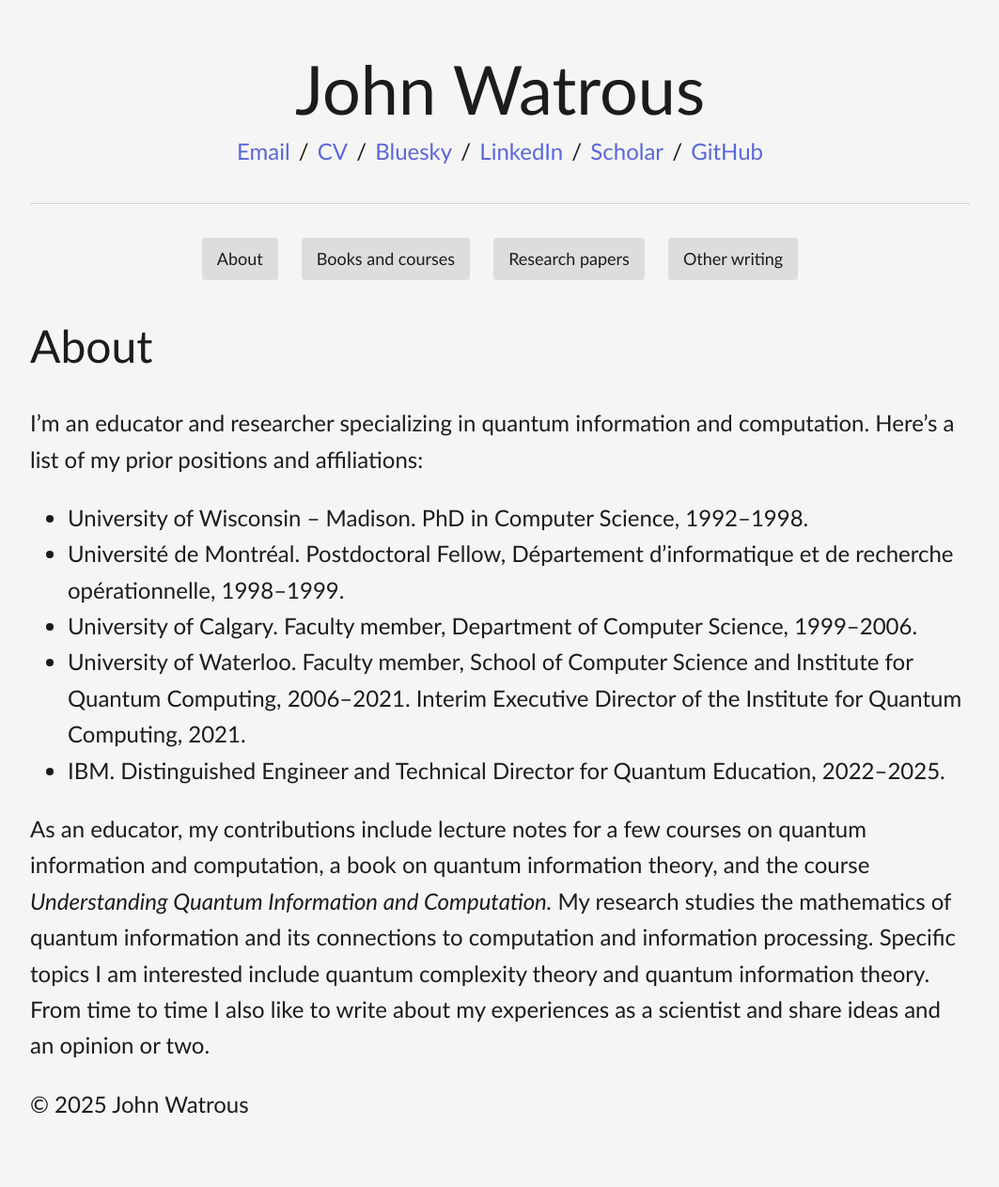
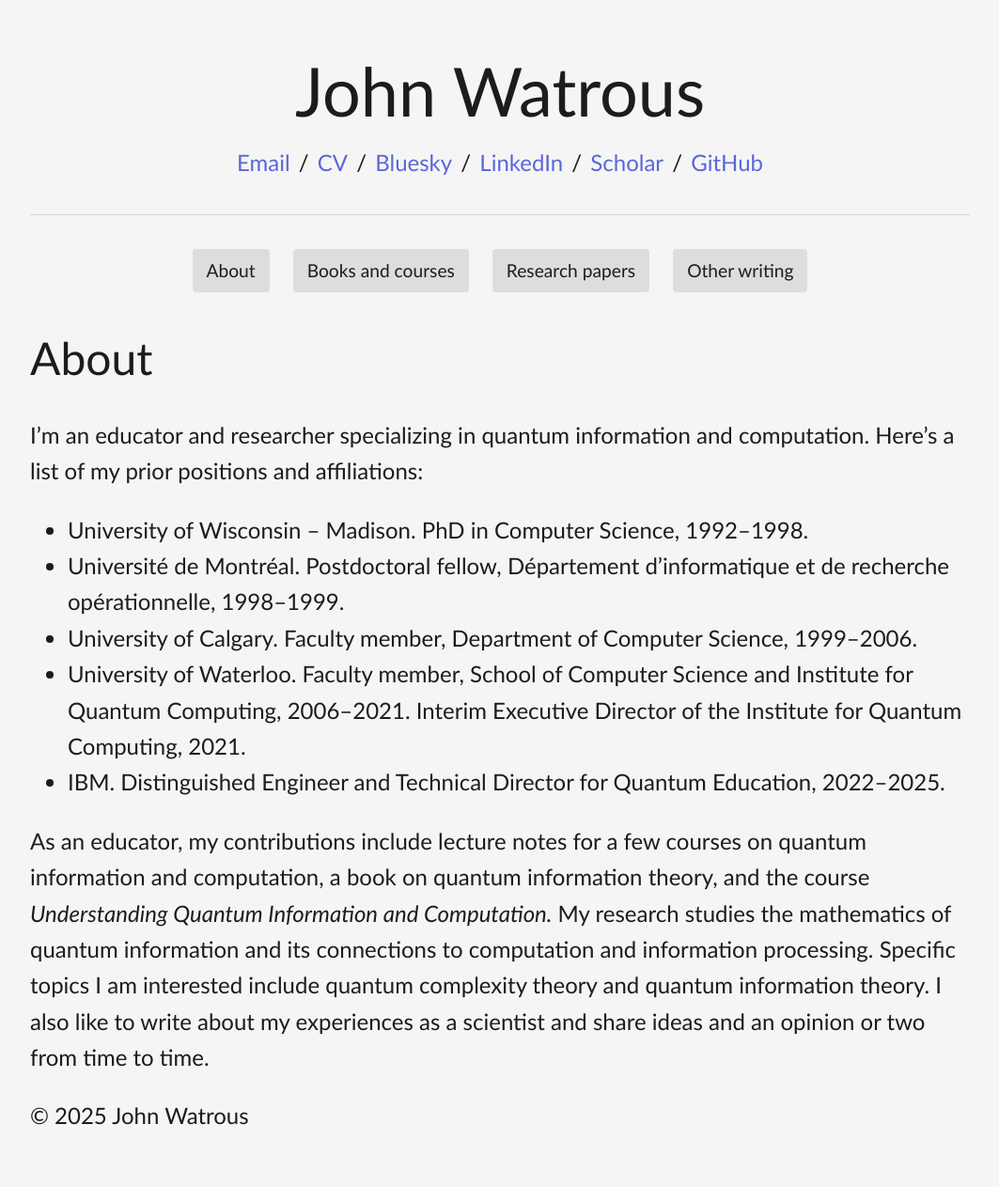
Before and after one commit to jhwatrous/jhwatrous.github.io, a Jekyll site: the page built from index.md, in a window 1280 px wide. Shown: the whole page at 94% size, without its empty margins (108-1171 px from the left). Built offline with Jekyll 4.4.1, drawn with Linux system fonts in a browser that asks for light colours.

Commit message:
Revising...

```diff
--- a/assets/css/simple-dark.css
+++ b/assets/css/simple-dark.css
@@ -48,13 +48,13 @@
     margin-top: 0.25em;
     margin-bottom: 0;
     font-size: 3em;
-    line-height: 1;
+    line-height: 1.08;
 }
 
 .header-links {
     text-align: center;
-    margin-bottom: 1em;
-    margin-top: 0.5em;
+    margin-bottom: 0.75em;
+    margin-top: 0.75em;
 }
 
 .header-links a {
@@ -74,8 +74,8 @@
 }
 
 header nav a {
-    font-size: 0.75em;
-    padding: 8px 16px;
+    font-size: 0.8em;
+    padding: 7.5px 15px;
     background-color: var(--bg-secondary);
     border-radius: 4px;
     text-decoration: none;
--- a/index.md
+++ b/index.md
@@ -8,9 +8,9 @@
 I’m an educator and researcher specializing in quantum information and computation. Here's a list of my prior positions and affiliations:
 
 - University of Wisconsin – Madison. PhD in Computer Science, 1992–1998.
-- Université de Montréal. Postdoctoral Fellow, Département d'informatique et de recherche opérationnelle, 1998–1999.
+- Université de Montréal. Postdoctoral fellow, Département d'informatique et de recherche opérationnelle, 1998–1999.
 - University of Calgary. Faculty member, Department of Computer Science, 1999–2006.
 - University of Waterloo. Faculty member, School of Computer Science and Institute for Quantum Computing, 2006–2021. Interim Executive Director of the Institute for Quantum Computing, 2021.
 - IBM. Distinguished Engineer and Technical Director for Quantum Education, 2022–2025.
 
-As an educator, my contributions include lecture notes for a few courses on quantum information and computation, a book on quantum information theory, and the course *Understanding Quantum Information and Computation.* My research studies the mathematics of quantum information and its connections to computation and information processing. Specific topics I am interested include quantum complexity theory and quantum information theory. From time to time I also like to write about my experiences as a scientist and share ideas and an opinion or two.
+As an educator, my contributions include lecture notes for a few courses on quantum information and computation, a book on quantum information theory, and the course *Understanding Quantum Information and Computation.* My research studies the mathematics of quantum information and its connections to computation and information processing. Specific topics I am interested include quantum complexity theory and quantum information theory. I also like to write about my experiences as a scientist and share ideas and an opinion or two from time to time.
```
